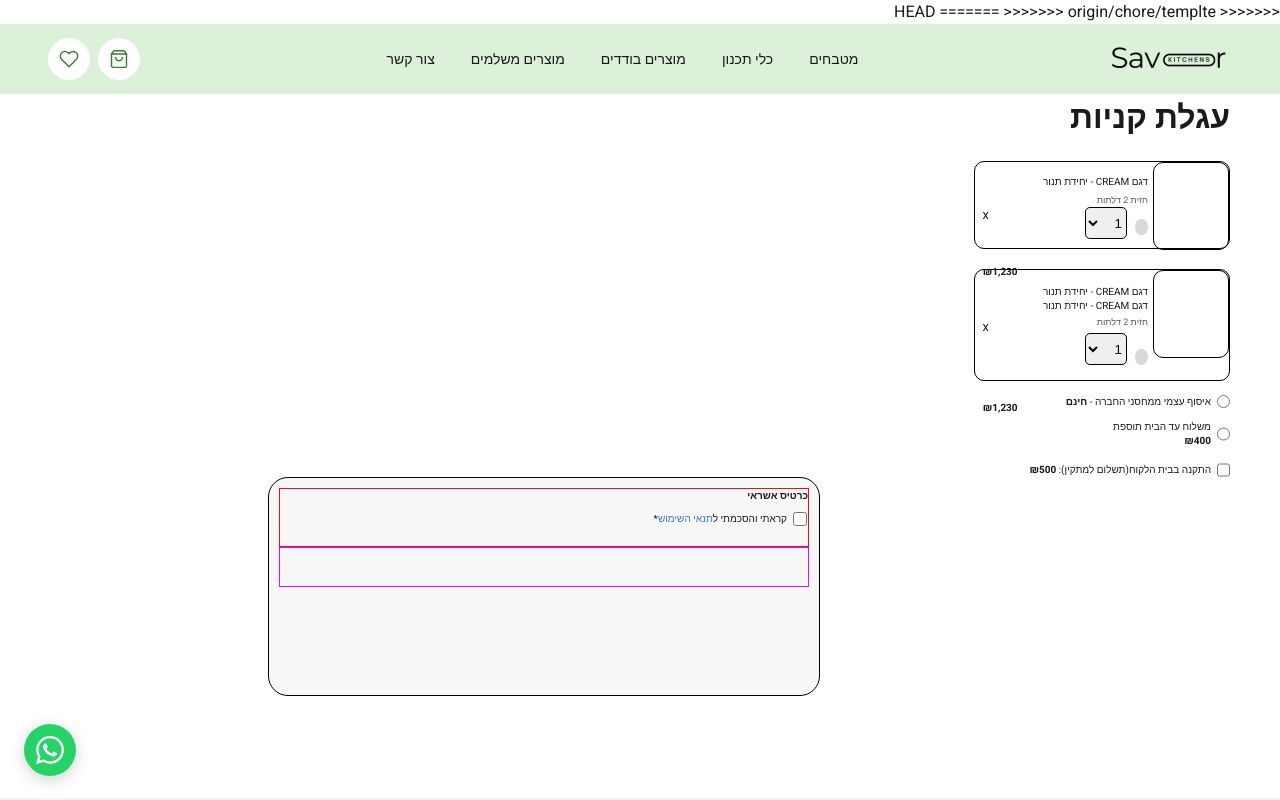
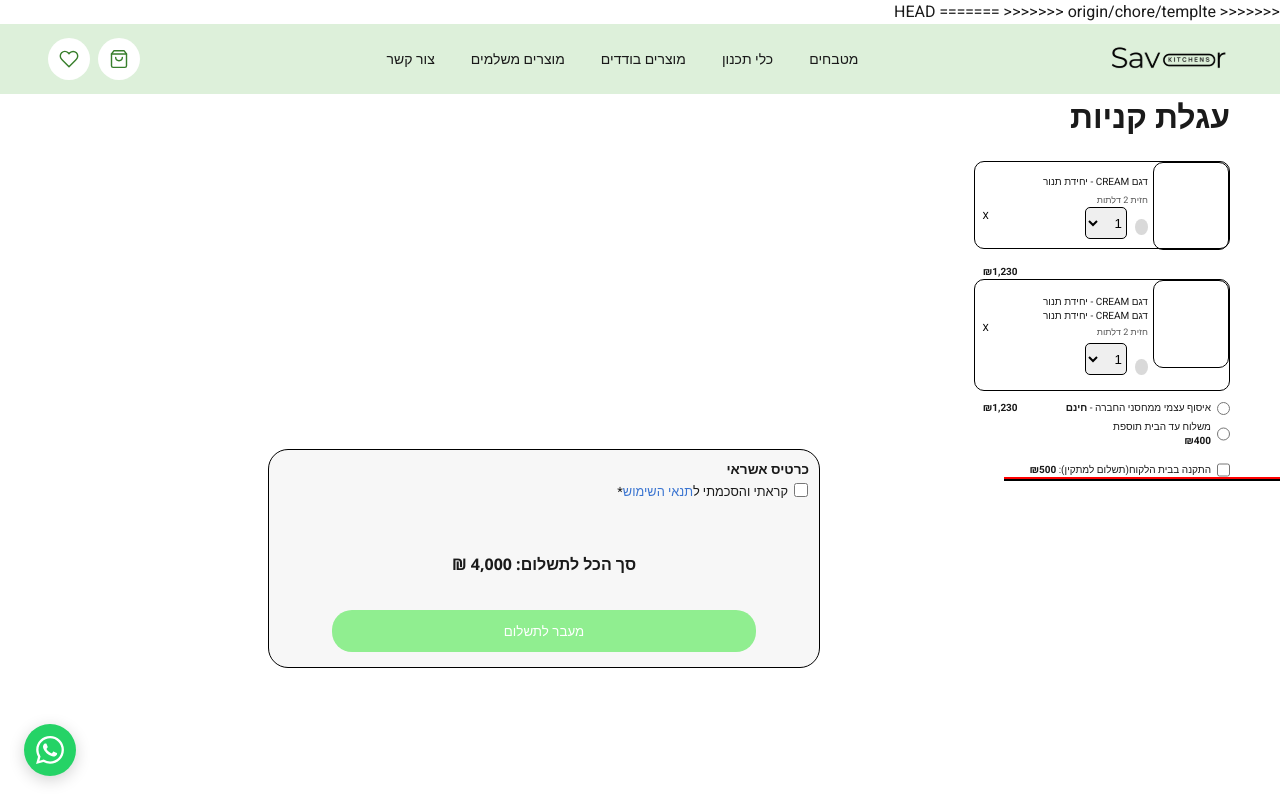
Before and after one commit to amithagai/Savor, a React (Vite) app: page /cart in a window 1280 px wide. Shown: the top 800 px of the page. Built offline with nearby package versions, Linux system fonts and the light colour scheme; no server answers.

Commit message:
(Updated)
NOT UP TO DATE!

```diff
--- a/src/components/atoms/SelfPickBtn.tsx
+++ b/src/components/atoms/SelfPickBtn.tsx
@@ -5,6 +5,7 @@ const Wrapper = styled.label`
   align-items: center;
   gap: 6px;
   font-size: 10px;
+  width: 20%;
 `;
 
 const Selfpick = styled.input.attrs({ type: "radio" })`
--- a/src/components/molecules/CheckoutBox.tsx
+++ b/src/components/molecules/CheckoutBox.tsx
@@ -4,16 +4,22 @@ const Wrapper = styled.div`
   background-color: #F7F7F7;
   border-radius: 1.25rem;
   border: 0.0625rem solid #000000;
-  width: 552px;
-  height: 219px;
+  width: 34.5rem;
+  height: 13.6875rem;
   justify-self: center;
+  align-self: center;
+  position: relative;
+  top: -2rem;
   margin-bottom: 8%;
   margin-right: 15%;
   padding: 0.625rem;
+  display: flex;
+  flex-direction: column;
+  align-items: center;
 `;
 
 const Card = styled.p`
- font-size: 10px;
+ font-size: 0.850rem;
 width: 5.625rem;
 height: 1.375rem;
 `;
@@ -24,7 +30,7 @@ const Termscontainer = styled.div`
  gap: 5px;
 height: 30%;
 width: 100%;
-border: 1px solid #f50c0c;
+border: 0px solid #f50c0c;
 
   `;
 
@@ -43,7 +49,7 @@ height: 1.75rem;
   `;
 
   const Termstext = styled.p`
-  font-size: 10px;
+  font-size: 0.800rem;
 justify-self: center;
 width: 85%;
 height: 3vh;
@@ -60,14 +66,44 @@ margin-right: 5px;
 
 
 const Overallpay = styled.div`
-border: 1px solid #db0dff;
+  border: 0px solid #db0dff;
+  width: 100%;
+  height: 5vh;
+  display: flex;
+  align-items: center;
+  justify-content: center;
+  align-self: center;
+  justify-self: center;
+  padding: 0;
+  margin: 0;
+  margin-top: auto;
+  margin-bottom: 4%;
+`;
+
+const Paytext = styled.h2`
+font-size: 1rem;
+font-family: "Segoe UI", Arial, sans-serif;
+`;
+
+const PayBtnWrapper = styled.div`
 width: 100%;
-height: 5vh;
-align-self: center;
-justify-self: center;
-padding: 0;
-margin: 0;
+height: 3.25rem;
+border: 0px solid gold;
+display: flex;
+align-items: center;
+justify-content: center;
 
+`;
+
+const PayBtn = styled.button`
+apearance: none;
+web-kit apearance: none;
+background-color: lightgreen;
+width: 80%;
+height: 80%;
+border-radius: 1.25rem;
+color: #FFFF;
+font-family: "Segoe UI", Arial, sans-serif;
 `;
 
 
@@ -89,7 +125,12 @@ export default function CheckoutBox() {
       </Termstext>
       </Checkboxwrapper>
      </Termscontainer>
-     <Overallpay></Overallpay>
+     <Overallpay>
+      <Paytext> סך הכל לתשלום: 4,000 ₪ </Paytext>
+     </Overallpay>
+     <PayBtnWrapper>
+      <PayBtn>מעבר לתשלום</PayBtn>
+     </PayBtnWrapper>
     </Wrapper>
   );
 }
--- /dev/null
+++ b/src/components/molecules/LeftInputRow.tsx
@@ -0,0 +1,20 @@
+import styled from "styled-components";
+
+
+const Wrapper = styled.div`
+border: 1px solid red;
+height: 30%;
+width: 17.25rem;
+
+`;
+
+
+
+export default function LeftInputRow() {
+    return(
+        <Wrapper>
+
+        </Wrapper>
+
+    );
+}
--- /dev/null
+++ b/src/components/molecules/RightInputRow.tsx
@@ -0,0 +1,19 @@
+import styled from "styled-components";
+
+const Wrapper = styled.div`
+border: 1px solid black;
+height: 5%;
+width: 17.25rem;
+`;
+
+
+
+export default function RightInputRow () {
+return(
+<Wrapper>
+
+</Wrapper>
+
+);
+
+}
--- a/src/components/page/MainWrapper.tsx
+++ b/src/components/page/MainWrapper.tsx
@@ -3,6 +3,8 @@ import styled from "styled-components";
 const Wrapper = styled.div`
 width: 100%;
 height: 100%;
+display: flex;
+flex-direction: column;
 
 `
 
--- a/src/pages/Cart/index.tsx
+++ b/src/pages/Cart/index.tsx
@@ -4,8 +4,10 @@ import InstallBtn from "../../components/atoms/InstallBtn";
 import SelfPickBtn from "../../components/atoms/SelfPickBtn";
 import BottomCard from "../../components/molecules/BottomCard";
 import CheckoutBox from "../../components/molecules/CheckoutBox";
+import LeftInputRow from "../../components/molecules/LeftInputRow";
 import TopCard from "../../components/molecules/TopCard";
 import MainWrapper from "../../components/page/MainWrapper";
+import RightInputRow from "../../components/molecules/RightInputRow";
 
 export default function Cart() {
   return (
@@ -17,6 +19,8 @@ export default function Cart() {
       <SelfPickBtn />
       <DeliveryBtn/>
       <InstallBtn/>
+      <LeftInputRow />
+      <RightInputRow />
       <CheckoutBox />
     </MainWrapper>
 
```
